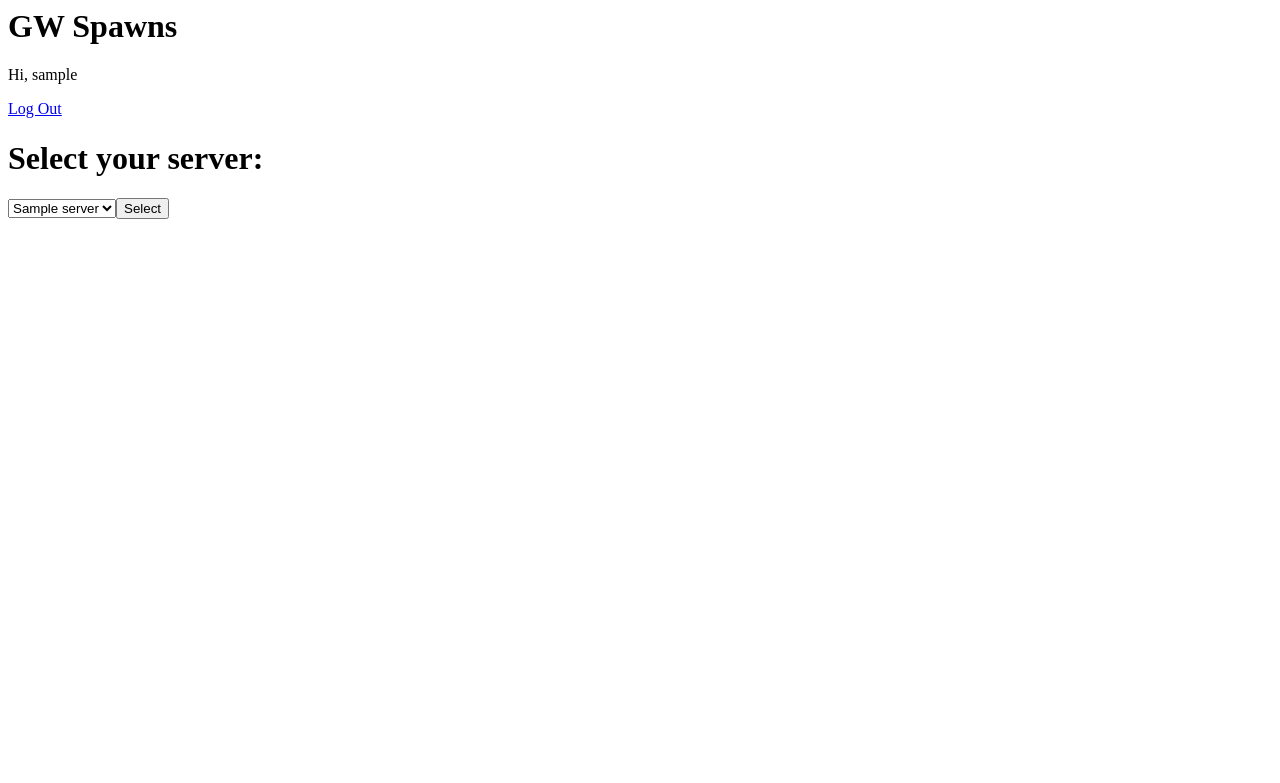
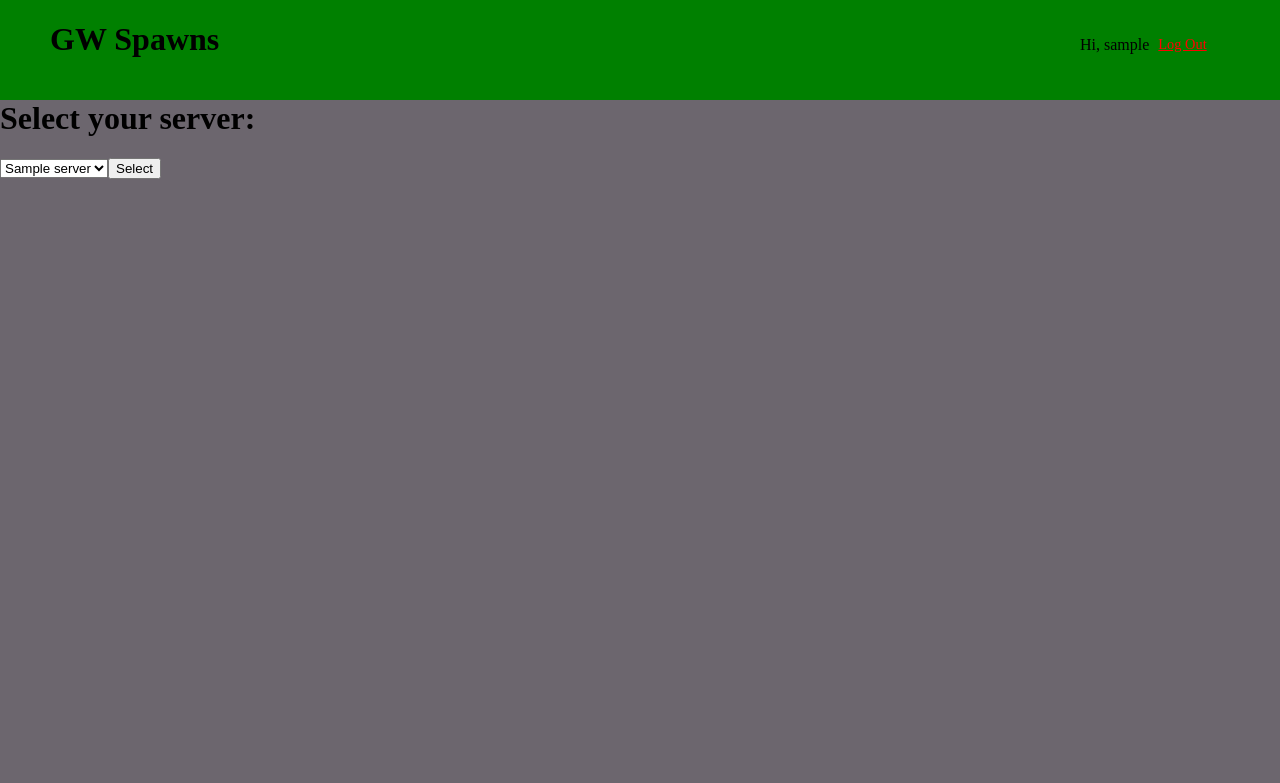
Before and after one commit to jensechu/Boss-Spawns, a Django app: page / in a window 1280 px wide. Shown: the top 783 px of the page. Run offline with Django 3.2, Linux system fonts and the light colour scheme; a user stored in the database is signed in; tables that the repository leaves empty hold one stand-in row (values such as "Sample post"); parts of the project's set-up code (start-up, migrations or seed data) failed here and were passed over.

Commit message:
Positioned the header/login divs.

```diff
--- a/bossspawns/static/css/main.css
+++ b/bossspawns/static/css/main.css
@@ -0,0 +1,50 @@
+body {
+    margin: 0px;
+    background-color: #6C666E;
+}
+
+#header {
+    width: 100%;
+    height: 100px;
+    float: left;
+    background-color: green;
+}
+
+#header-title {
+    position: relative;
+    float: left;
+}
+
+#header h1 {
+    width: 450px;
+    margin-left: 50px;
+}
+
+#header-login {
+    float: right;
+    width: 200px;
+    margin-top: 20px;
+}
+
+a.header-login {
+    color: red;
+    font-size: .9em;
+    margin-left: 5px;
+    position: relative;
+    bottom: 1px;
+
+a.header-login:visited {
+    color: green;
+}
+
+.left {
+    position: relative;
+    float: left;
+    margin-left: 50px;
+}
+
+.right {
+    position: relaitve;
+    float: right;
+    margin-right: 50px;
+}
--- a/bossspawns/templates/base.html
+++ b/bossspawns/templates/base.html
@@ -6,20 +6,20 @@
   </head>
   <body>
 
-
-
-    <h1>GW Spawns</h1>
-
-    {% if user.is_authenticated %}
-
-    <p>Hi, {{ user.username }}</p> <a href="{% url auth_logout %}">Log Out</a>
-
-    {% else %}
-
-    You're not logged in. <a href="{% url registration_register %}">Register here.</a> or <a href="{% url auth_login %}">Log In.</a>
-
-
-    {% endif %}
+    <div id="header">
+      <div id="header-title">
+      <h1>GW Spawns</h1>
+      </div>
+      <div id="header-login">
+      {% if user.is_authenticated %}
+         <p class="left">Hi, {{ user.username }} <a href="{% url auth_logout %}" class="header-login">Log Out</a></p>
+      {% else %}
+      <p>You're not logged in.</p>
+      <a href="{% url registration_register %}">Register here.</a> or
+      <a href="{% url auth_login %}">Log In.</a>
+      {% endif %}
+      </div>
+    </div>
 
 
     {% block content %}
```
